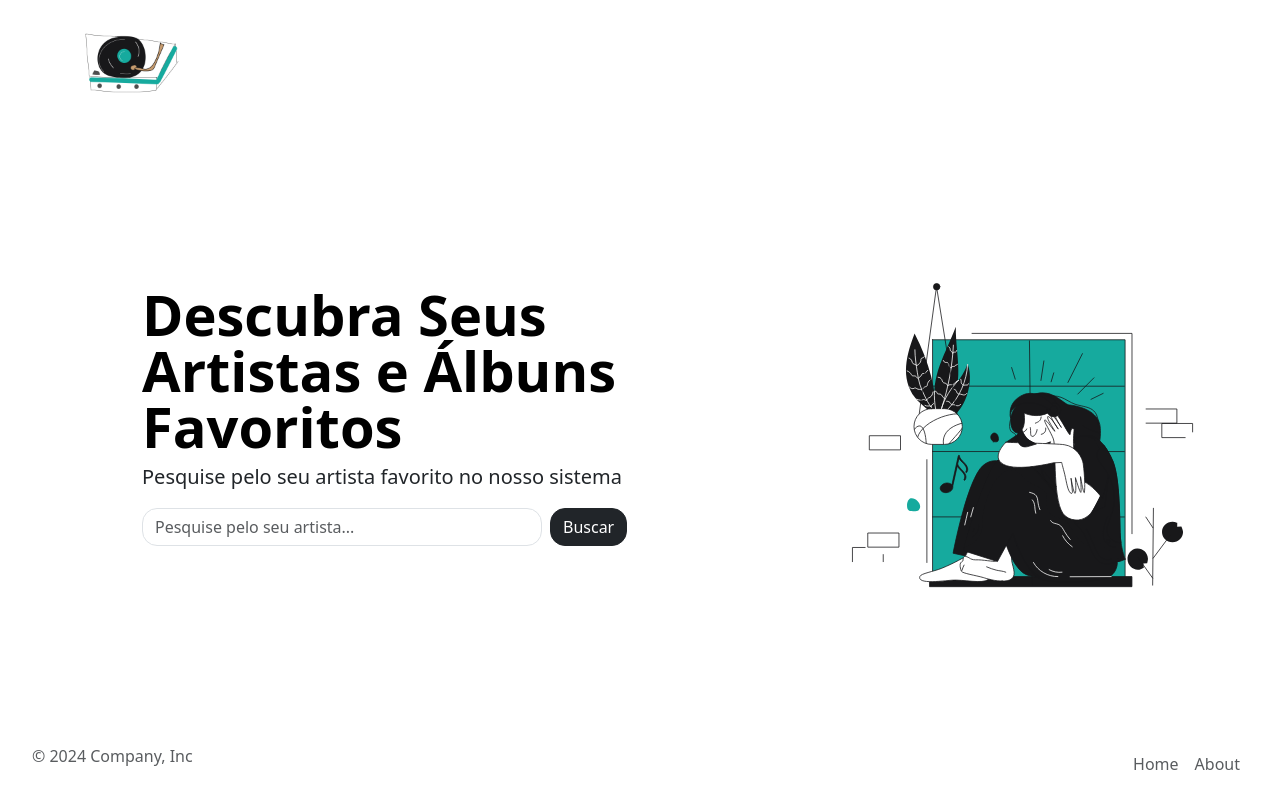
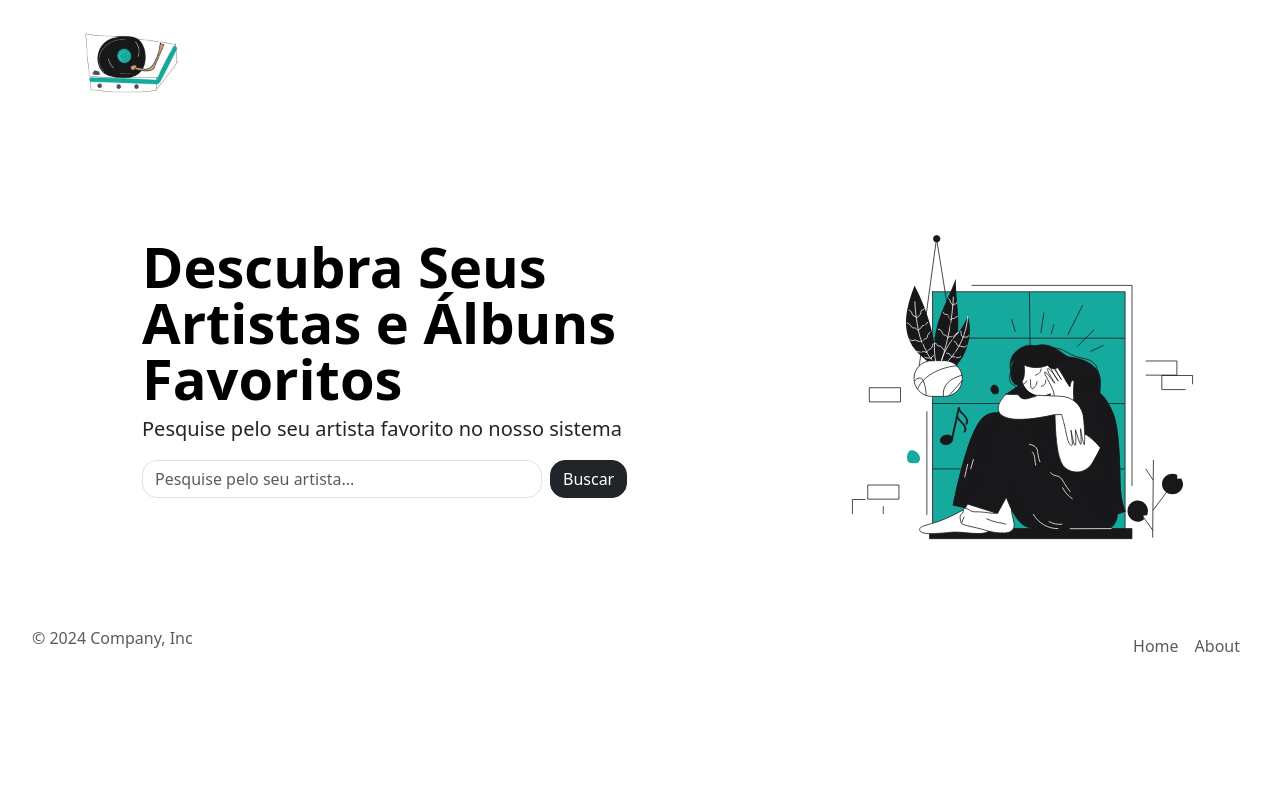
Before and after one commit to joyzinhw/AMOTRAPI, a React (Vite) app: page / in a window 1280 px wide. Built offline with nearby package versions, Linux system fonts and the light colour scheme.

Commit message:
Corrige configuração do projeto e implementa navegação

```diff
--- a/package.json
+++ b/package.json
@@ -15,6 +15,7 @@
     "react": "^18.3.1",
     "react-bootstrap": "^2.10.4",
     "react-dom": "^18.3.1",
+    "react-router-dom": "^6.26.1",
     "vite-project": "file:"
   },
   "devDependencies": {
--- a/src/App.jsx
+++ b/src/App.jsx
@@ -1,28 +1,16 @@
-import 'bootstrap/dist/css/bootstrap.min.css';
-import Header from './components/header/Header'
-import MainContent from './components/mainContent/MainContent'
-import Footer from './components/footer/Footer'
-import './App.css'
+import 'bootstrap/dist/css/bootstrap.min.css'
+import {createBrowserRouter, createRoutesFromElements, Route } from 'react-router-dom'
+import { RouterProvider } from 'react-router-dom';
 
+import LandingPage from './pages/LandingPage/LandingPage'
+
+const browserRouter = createBrowserRouter(createRoutesFromElements(
+  <Route path='/' element={<LandingPage />} />
+))
 
 function App() {
-
-
   return (
-    //#1DB954
-
-    // <>
-    // <Header />
-    // <MainContent />
-    // <Footer />
-    // </>
-    <div className='custom-bg'>
-      <Header />
-      <div className="main-content">
-        <MainContent />
-      </div>
-      <Footer/>
-    </div>
+      <RouterProvider router={browserRouter} />
   )
 }
 
--- a/src/components/searchBar/SearchForm.jsx
+++ b/src/components/searchBar/SearchForm.jsx
@@ -3,6 +3,7 @@ import axios from "axios";
 import "./searchForm.css";
 import Form from "react-bootstrap/Form";
 import Button from "react-bootstrap/Button";
+
 
 function SearchForm({ setArtistInfo, color }) {
   const [artistName, setArtistName] = useState("");
@@ -19,6 +20,7 @@ function SearchForm({ setArtistInfo, color }) {
 
       setArtistInfo(response.data);
       setError("");
+
     } catch (err) {
       setError("Error fetching artist info.");
       setArtistInfo(null);
--- /dev/null
+++ b/src/pages/LandingPage/LandingPage.jsx
@@ -0,0 +1,17 @@
+import 'bootstrap/dist/css/bootstrap.min.css';
+import Header from '../../components/header/Header'
+import MainContent from '../../components/mainContent/MainContent'
+import Footer from '../../components/footer/Footer'
+
+function LandingPage(){
+    return(
+        <div>
+        <Header />
+        <div className="main-content">
+          <MainContent />
+        </div>
+        <Footer/>
+      </div>
+    )
+}
+export default LandingPage
```
Also changed, not shown: src/components/errorBoundary/ErrorBoundary.jsx (added, +29 -0 lines), src/pages/PageAboutArtist/PageAboutArtist.jsx (added, +11 -0 lines), 2 other files (tests, documents, lock files or other folders).
